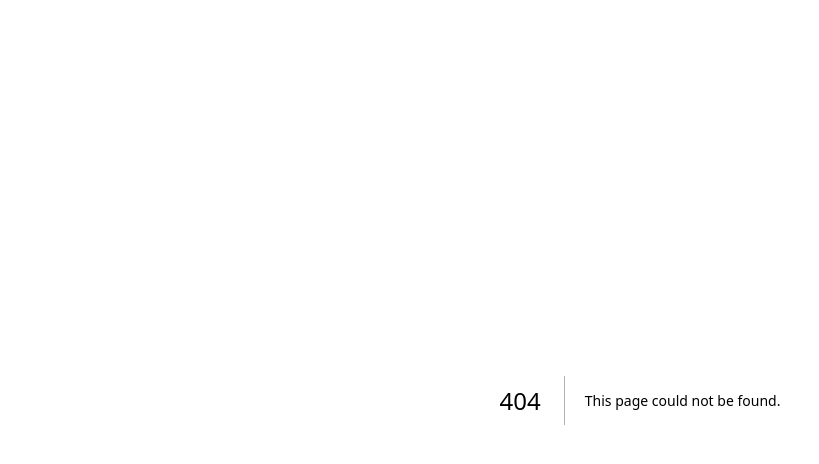
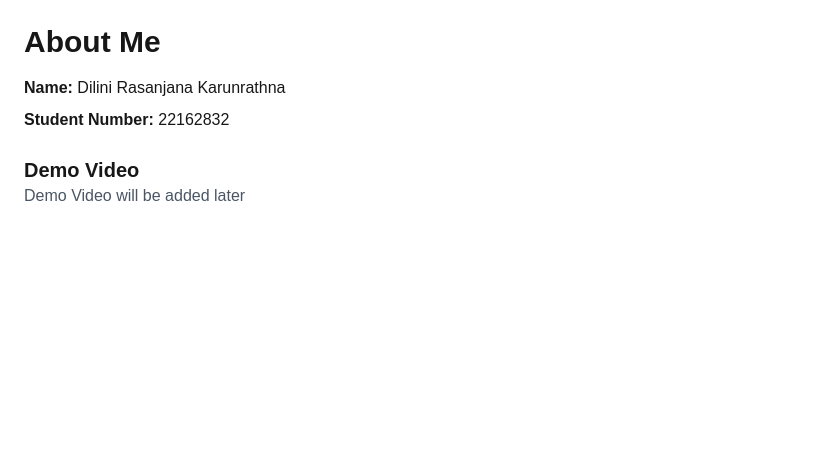
Before and after one commit to dilinik21/CSE5006-GIT-Robot, a Next.js app: page /about in a window 1280 px wide. Before the commit this address had no page. Shown: the top 464 px of the page, without its empty margins (0-819 px from the left). Built offline with nearby package versions, Linux system fonts and the light colour scheme.

Commit message:
basic about page

```diff
--- /dev/null
+++ b/app/about/page.tsx
@@ -0,0 +1,15 @@
+export default function AboutPage() {
+  return (
+    <main className="p-6">
+      <h1 className="text-3xl font-bold mb-4">About Me</h1>
+
+      <p className="mb-2"><strong>Name:</strong> Dilini Rasanjana Karunrathna</p>
+      <p className="mb-2"><strong>Student Number:</strong> 22162832</p>
+
+      <div className="mt-6">
+        <h2 className="text-xl font-semibold">Demo Video</h2>
+        <p className="text-gray-600">Demo Video will be added later</p>
+      </div>
+    </main>
+  );
+}
```
